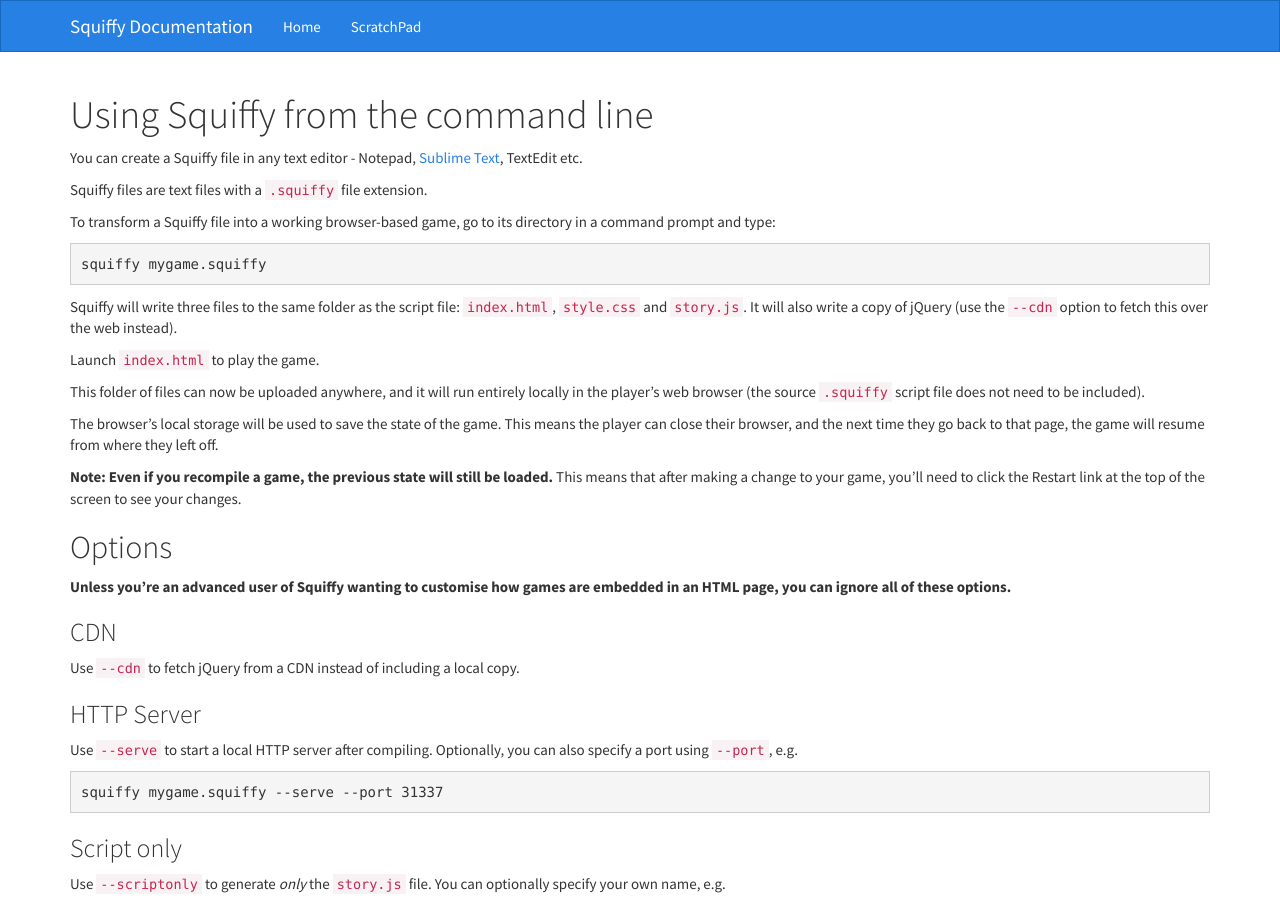
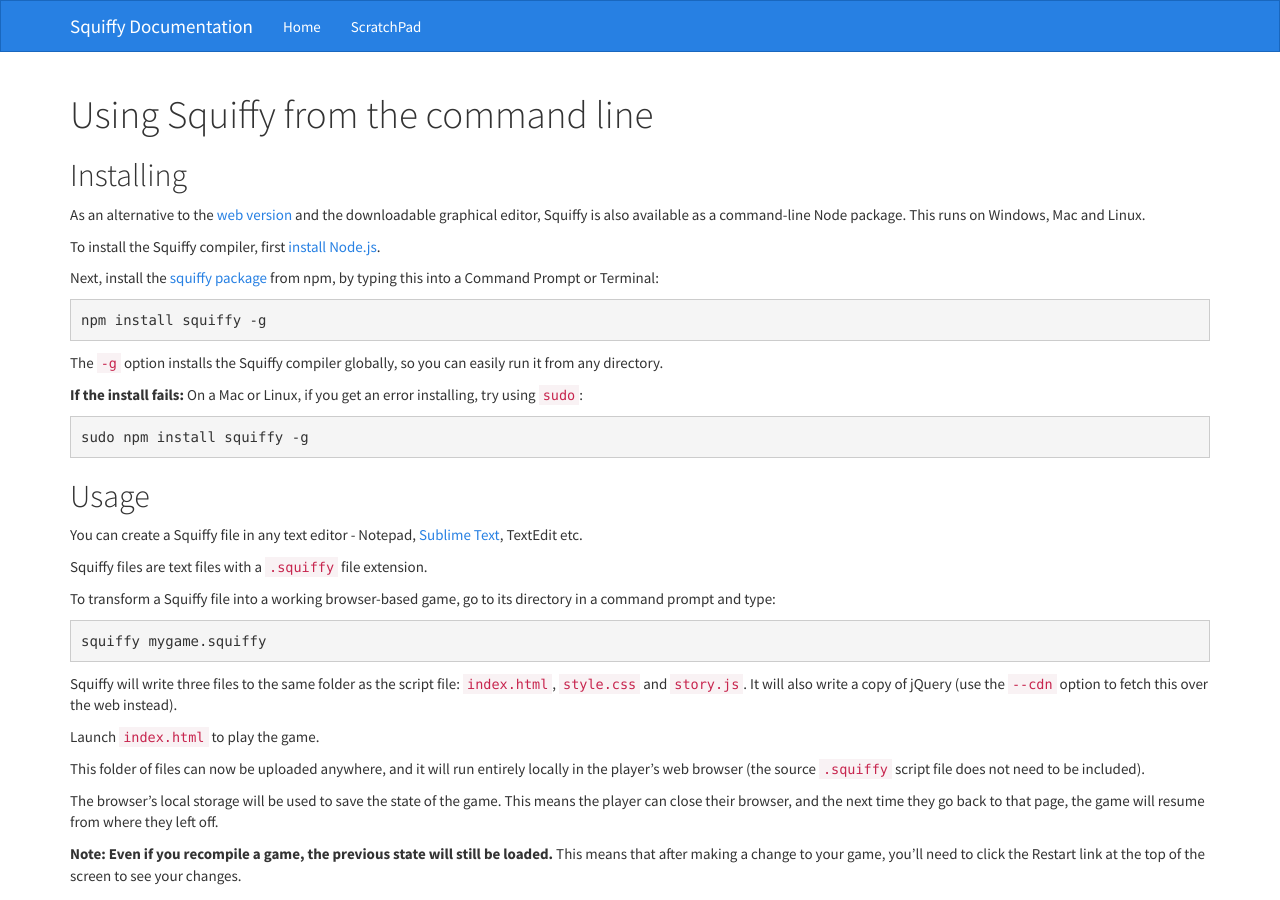
Before and after one commit to textadventures/squiffy, a Jekyll site: the page built from cli.md, in a window 1280 px wide and 900 px high. Built offline with Jekyll 4.4.1, drawn with Linux system fonts in a browser that asks for light colours; nearby versions of some CDN libraries; Markdown is read by kramdown in place of the engine named in the settings.

Commit message:
Update docs

```diff
--- a/_config.yml
+++ b/_config.yml
@@ -1,2 +1,5 @@
 markdown: redcarpet
 baseurl: /squiffy
+
+gems:
+  - jekyll-redirect-from
--- a/usage.md
+++ b/cli.md
@@ -1,7 +1,30 @@
 ---
 layout: index
 title: Using Squiffy from the command line
+redirect_from:
+    - "install.html"
+    - "usage.html"
 ---
+
+Installing
+----------
+
+As an alternative to the [web version](http://textadventures.co.uk/squiffy/editor) and the downloadable graphical editor, Squiffy is also available as a command-line Node package. This runs on Windows, Mac and Linux.
+
+To install the Squiffy compiler, first [install Node.js](http://nodejs.org/).
+
+Next, install the [squiffy package](https://www.npmjs.org/package/squiffy) from npm, by typing this into a Command Prompt or Terminal:
+
+    npm install squiffy -g
+
+The `-g` option installs the Squiffy compiler globally, so you can easily run it from any directory.
+
+**If the install fails:** On a Mac or Linux, if you get an error installing, try using `sudo`:
+
+    sudo npm install squiffy -g
+
+Usage
+-----
 
 You can create a Squiffy file in any text editor - Notepad, [Sublime Text](http://www.sublimetext.com/), TextEdit etc.
 
@@ -9,7 +32,7 @@
 
 To transform a Squiffy file into a working browser-based game, go to its directory in a command prompt and type:
 
-	squiffy mygame.squiffy
+    squiffy mygame.squiffy
 
 Squiffy will write three files to the same folder as the script file: `index.html`, `style.css` and `story.js`. It will also write a copy of jQuery (use the `--cdn` option to fetch this over the web instead).
 
@@ -24,8 +47,6 @@
 Options
 -------
 
-**Unless you're an advanced user of Squiffy wanting to customise how games are embedded in an HTML page, you can ignore all of these options.**
-
 ### CDN
 
 Use `--cdn` to fetch jQuery from a CDN instead of including a local copy.
@@ -34,26 +55,26 @@
 
 Use `--serve` to start a local HTTP server after compiling. Optionally, you can also specify a port using `--port`, e.g.
 
-	squiffy mygame.squiffy --serve --port 31337
+    squiffy mygame.squiffy --serve --port 31337
 
 ### Script only
 
 Use `--scriptonly` to generate *only* the `story.js` file. You can optionally specify your own name, e.g.
 
-	squiffy mygame.squiffy --scriptonly myscript.js
+    squiffy mygame.squiffy --scriptonly myscript.js
 
 ### Plugin name
 
 Squiffy generates a JavaScript file which includes a jQuery plugin, allowing you to embed your game in any HTML element. By default this plugin is called using:
 
-	$('#element').squiffy()
+    $('#element').squiffy()
 
 If you have multiple Squiffy games in one HTML page, you need to use a different plugin name for each one. You can specify the plugin name using the `--pluginname` option.
 
 For example:
 
-	squiffy mygame.squiffy --scriptonly --pluginname mygame
+    squiffy mygame.squiffy --scriptonly --pluginname mygame
 
 This will generate a `story.js` file containing a jQuery plugin, which you can attach to any element of an HTML page using
 
-	$('#element').mygame();
+    $('#element').mygame();
```
Also changed, not shown: clear.md (+1 -1 lines), index.md (+16 -17 lines), install.md (deleted, +0 -18 lines), roadmap.md (+5 -3 lines), sections-passages.md (+1 -1 lines).
